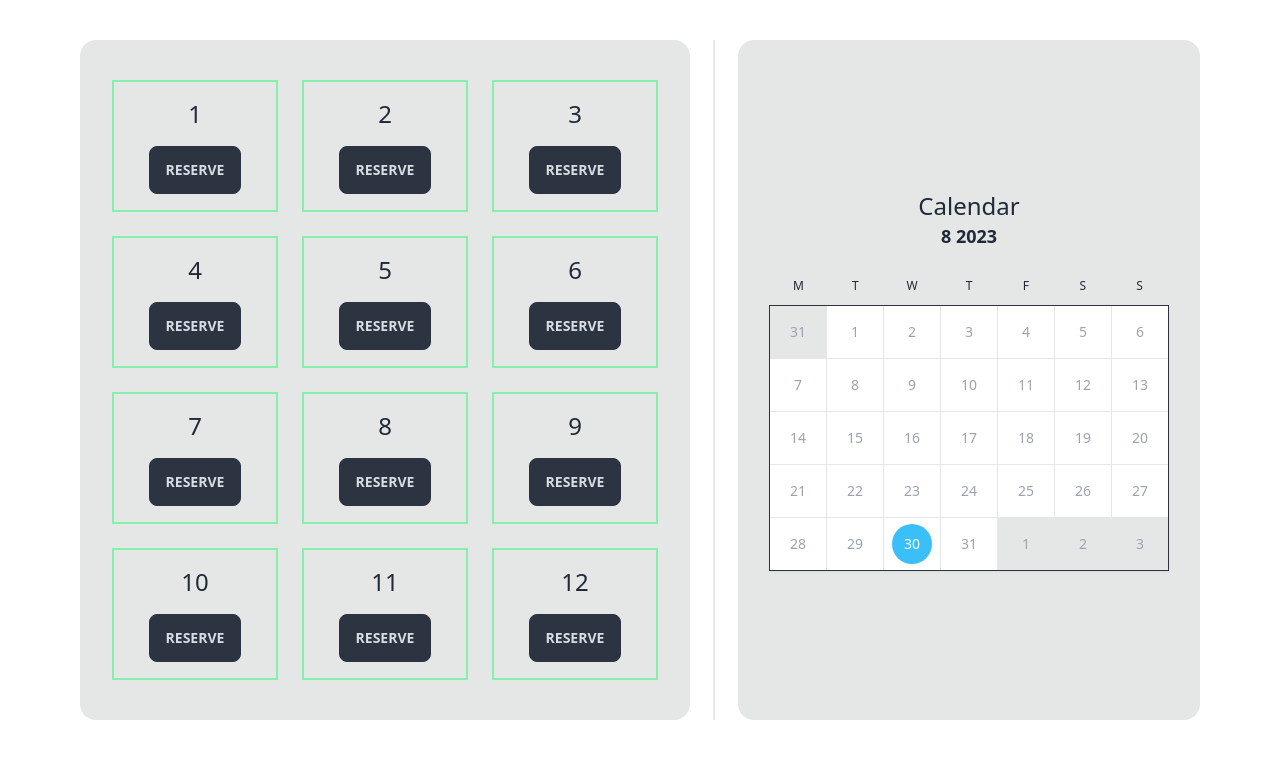
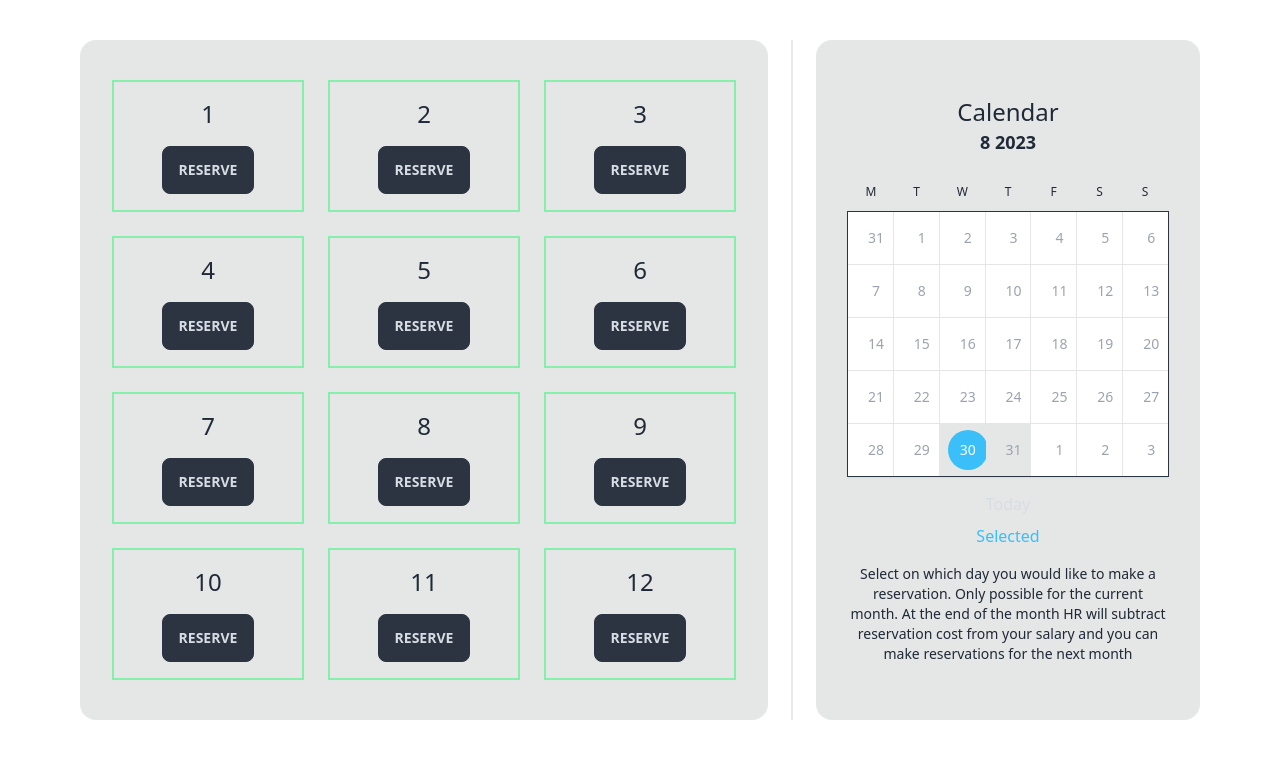
Before and after one commit to thywidi/ifa-vicc, a Flask app: page / in a window 1280 px wide. Shown: the part 68-828 px from the top of the page. Run offline with Flask 3, Linux system fonts and the light colour scheme; the visitor is signed in with stand-in values (Sample User, id 1); data comes from the database, SQL or seed files in the repository; data that the repository does not hold is empty; style sheets or scripts are compiled from the project's sources.

Commit message:
Setup switch calendar day

```diff
--- a/app/parking/routes.py
+++ b/app/parking/routes.py
@@ -1,4 +1,4 @@
-from flask import flash, redirect, render_template, request, url_for
+from flask import flash, redirect, render_template, url_for, abort
 from flask_login import current_user, login_required
 from sqlalchemy import select
 from app.models import ParkingSpot, Reservation, User
@@ -28,6 +28,7 @@ def index():
         year=year,
         month=month,
         activeDate=today,
+        today=today,
         weeks=Calendar.get_days(month, year),
         spots=spots,
         form=form,
@@ -38,6 +39,11 @@ def index():
 @login_required
 def date(date):
     form = BaseForm()
+    activeDate = datetime.date.fromisoformat(date)
+    today = datetime.date.today()
+
+    if activeDate < today:
+        abort(404)
 
     year = datetime.date.today().year
     month = datetime.date.today().month
@@ -48,7 +54,8 @@ def date(date):
         title="Home",
         year=year,
         month=month,
-        activeDate=date,
+        today=today,
+        activeDate=activeDate,
         weeks=Calendar.get_days(month, year),
         spots=spots,
         form=form,
@@ -60,7 +67,7 @@ def date(date):
 def reserve(spot, day):
     form = BaseForm()
     today = datetime.date.today()
-    dayDate = datetime.datetime.fromisoformat(day).date()
+    dayDate = datetime.date.fromisoformat(day)
     if form.validate_on_submit():
         if dayDate < today:
             flash("Cannot make reservations in the past")
@@ -97,7 +104,7 @@ def reserve(spot, day):
 def free(spot, day):
     form = BaseForm()
     today = datetime.date.today()
-    dayDate = datetime.datetime.fromisoformat(day).date()
+    dayDate = datetime.date.fromisoformat(day)
     if form.validate_on_submit():
         if dayDate < today:
             flash("Cannot make changes to reservations in the past")
--- a/app/templates/components/calendar.html
+++ b/app/templates/components/calendar.html
@@ -16,16 +16,25 @@
     <div class="isolate mt-2 grid grid-cols-7 gap-px text-sm shadow ring-1 ring-neutral">
         {% for week in weeks %}
             {% for entry in week %}
-                {% set isToday = false %}
+                {% set isCurrentDay = false %}
                 {% if entry.day == activeDate.day %}
-                    {% set isToday = true %}
+                    {% set isCurrentDay = True %}
                 {% endif %}
                 {% set isCurrentMonth = False %}
                 {% if entry.month == month %}
                     {% set isCurrentMonth = true %}
                 {% endif %}
-                {{ calendarday.calendarday(entry, today=isToday, currentMonth=isCurrentMonth) }}
+                {{ calendarday.calendarday(entry, today, currentDay=isCurrentDay, currentMonth=isCurrentMonth) }}
             {% endfor %}
         {% endfor %}
     </div>
+    <div class="mt-4 flex flex-col gap-2 items-center">
+        <p class="text-neutral-content">Today</p>
+        <p class="text-info">Selected</p>
+    </div>
+    <div class="mt-4 flex flex-col gap-2 items-center">
+        <p class="text-sm text-center">
+            Select on which day you would like to make a reservation. Only possible for the current month. At the end of the month HR will subtract reservation cost from your salary and you can make reservations for the next month
+        </p>
+    </div>
 </div>
--- a/app/templates/components/calendarday.html
+++ b/app/templates/components/calendarday.html
@@ -1,8 +1,30 @@
 <!-- vim: set filetype=htmldjango : -->
-{% macro calendarday(date, today=False, currentMonth=False ) -%}
-    <a type="button"
-       href="{{ url_for('parking.date', date=day) }}"
-       class="{{'bg-base-300' if not currentMonth else 'bg-base-100'}} px-2 py-1.5 {{'text-gray-400' if not today else 'text-white'}} hover:bg-base-300 focus:z-10">
-        <time class="mx-auto flex h-10 w-10 items-center justify-center rounded-full {{'bg-info' if today }}">{{ date.day }}</time>
-    </a>
+{% macro calendarday(date, today, currentDay=False, currentMonth=False ) -%}
+    {% set isToday = False %}
+    {% if date == today.day %}
+        {% set isToday = True %}
+    {% endif %}
+    {% set bg = "bg-base-300" %}
+    {% if not currentMonth or date < today %}
+        {% set bg = "bg-base-100" %}
+    {% endif %}
+    {% set ringbg = "" %}
+    {% if isToday %}
+        {% set ringbg = "bg-neutral-content" %}
+    {% endif %}
+    {% if currentDay %}
+        {% set ringbg = "bg-info" %}
+    {% endif %}
+    {% if date >= today %}
+        <a type="button"
+           href="{{ url_for('parking.date', date=date) }}"
+           class="{{ bg }} px-2 py-1.5 {{'text-gray-400' if not currentDay and not isToday else 'text-white'}} hover:bg-base-300 focus:z-10">
+            <time class="mx-auto flex h-10 w-10 items-center justify-center rounded-full {{ ringbg }}">{{ date.day }}</time>
+        </a>
+    {% else %}
+        <button type="button"
+                class="{{ bg }} px-2 py-1.5 text-gray-400 hover:bg-base-300 focus:z-10">
+            <time class="mx-auto flex h-10 w-10 items-center justify-center rounded-full">{{ date.day }}</time>
+        </button>
+    {% endif %}
 {%- endmacro %}
--- a/app/templates/components/reserve.html
+++ b/app/templates/components/reserve.html
@@ -1,9 +1,9 @@
-{% macro reserve(id, is_reserved, day, form) -%} {% if is_reserved == True %}
-<form action="{{url_for('parking.free', spot=id, day=day)}}" method="post">
+{% macro reserve(id, is_reserved, date, form) -%} {% if is_reserved == True %}
+<form action="{{url_for('parking.free', spot=id, day=date)}}" method="post">
   {{ form.hidden_tag() }} {{ form.submit(value='Free') }}
 </form>
 {% else %}
-<form action="{{url_for('parking.reserve', spot=id, day=day)}}" method="post">
+<form action="{{url_for('parking.reserve', spot=id, day=date )}}" method="post">
   {{ form.hidden_tag() }} {{ form.submit(value='Reserve') }}
 </form>
 {% endif %} {%- endmacro %}
--- a/app/templates/pages/index.html
+++ b/app/templates/pages/index.html
@@ -11,7 +11,7 @@
                 </div>
             </div>
             <div class="divider divider-horizontal"></div>
-            <div class="card bg-base-300 rounded-box flex flex-col justify-center items-center px-8 py-10">
+            <div class="card max-w-sm bg-base-300 rounded-box flex flex-col justify-center items-center px-8 py-10">
                 <h3 class="text-2xl">Calendar</h3>
                 <div>{% include 'components/calendar.html' %}</div>
             </div>
```
